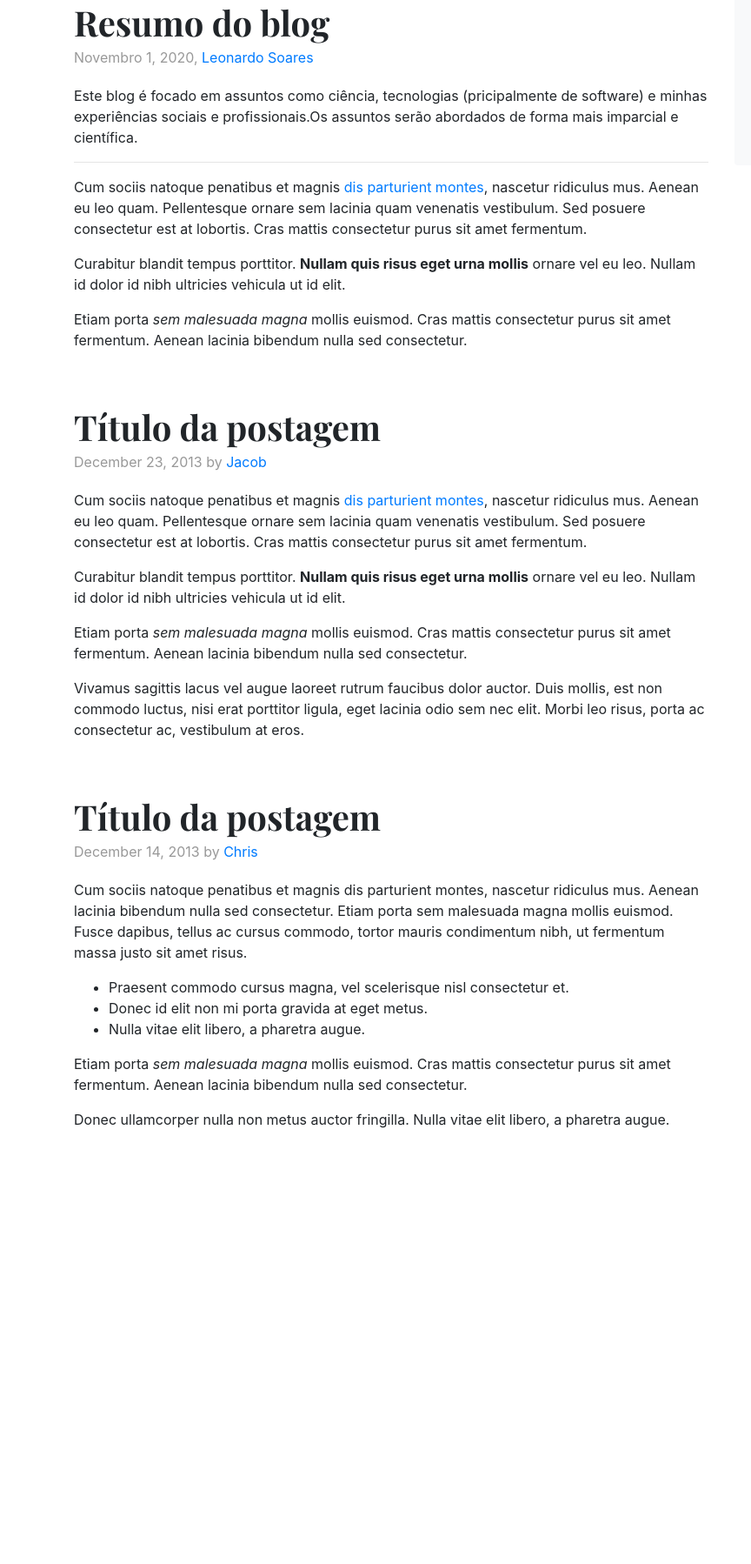
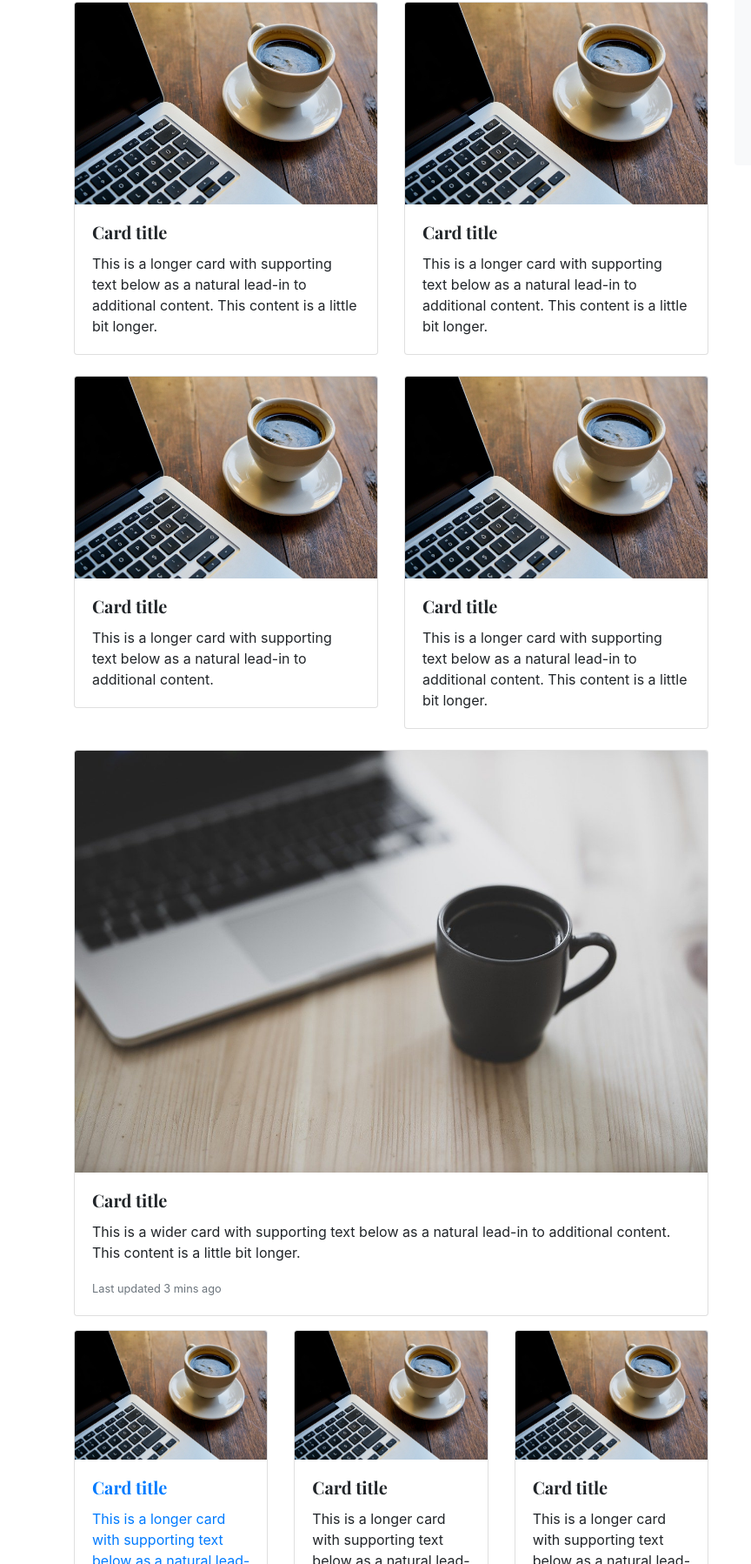
Before and after one commit to Leonardo-Soares/blog, a plain HTML site: page index.html in a window 1280 px wide. Shown: the part 1002-2800 px from the top of the page at 87% size, 0-864 px from the left. Drawn offline with nearby package versions, Linux system fonts and the light colour scheme; grey boxes are pictures that could not be loaded.

Commit message:
att do coteudo

```diff
--- a/index.html
+++ b/index.html
@@ -118,7 +118,8 @@
           <a href="#" class="stretched-link">Leia mais</a>
         </div>
         <div class="col-auto d-none d-lg-block">
-          <svg class="bd-placeholder-img" width="200" height="250" xmlns="http://www.w3.org/2000/svg" preserveAspectRatio="xMidYMid slice" focusable="false" role="img" aria-label="Placeholder: Thumbnail"><title>Placeholder</title><rect width="100%" height="100%" fill="#55595c"/><text x="50%" y="50%" fill="#eceeef" dy=".3em">Thumbnail</text></svg>
+          <!-- <svg class="bd-placeholder-img" width="200" height="250" xmlns="http://www.w3.org/2000/svg" preserveAspectRatio="xMidYMid slice" focusable="false" role="img" aria-label="Placeholder: Thumbnail"><title>Placeholder</title><rect width="100%" height="100%" fill="#55595c"/><text x="50%" y="50%" fill="#eceeef" dy=".3em">Thumbnail</text></svg> -->
+          <img src="/imgs/coffee-3047385_1280.jpg" style="width:200px; height: 250px;" class="card-img-top">
         </div>
       </div>
     </div>
@@ -144,67 +145,112 @@
     <div class="col-md-8 blog-main">
       <h3 class="pb-4 mb-4 border-bottom">
         <a href="album.html"><button type="button" class="btn btn-outline-primary">Ver todas postagens</button></a>
-
       </h3>
 
-      <div class="blog-post">
-        <h2 class="blog-post-title">Resumo do blog</h2>
-        <p class="blog-post-meta">Novembro 1, 2020, <a href="#">Leonardo Soares</a></p>
+      <div class="row row-cols-1 row-cols-md-2">
+        <div class="col mb-4">
+          <div class="card">
+            <img src="/imgs/coffee-3047385_1280.jpg" class="card-img-top" alt="...">
+            <div class="card-body">
+              <h5 class="card-title">Card title</h5>
+              <p class="card-text">This is a longer card with supporting text below as a natural lead-in to additional content. This content is a little bit longer.</p>
+            </div>
+          </div>
+        </div>
+        <div class="col mb-4">
+          <div class="card">
+            <img src="imgs/coffee-3047385_1280.jpg" class="card-img-top" alt="...">
+            <div class="card-body">
+              <h5 class="card-title">Card title</h5>
+              <p class="card-text">This is a longer card with supporting text below as a natural lead-in to additional content. This content is a little bit longer.</p>
+            </div>
+          </div>
+        </div>
+        <div class="col mb-4">
+          <div class="card">
+            <img src="imgs/coffee-3047385_1280.jpg" class="card-img-top" alt="...">
+            <div class="card-body">
+              <h5 class="card-title">Card title</h5>
+              <p class="card-text">This is a longer card with supporting text below as a natural lead-in to additional content.</p>
+            </div>
+          </div>
+        </div>
+        <div class="col mb-4">
+          <div class="card">
+            <img src="imgs/coffee-3047385_1280.jpg" class="card-img-top" alt="...">
+            <div class="card-body">
+              <h5 class="card-title">Card title</h5>
+              <p class="card-text">This is a longer card with supporting text below as a natural lead-in to additional content. This content is a little bit longer.</p>
+            </div>
+          </div>
+        </div>
+      </div>
 
-        <p>Este blog é focado em assuntos como ciência, tecnologias (pricipalmente de software) e minhas experiências sociais e profissionais.Os assuntos serão abordados de forma mais imparcial e científica.</p>
-        <hr>
-        <p>Cum sociis natoque penatibus et magnis <a href="#">dis parturient montes</a>, nascetur ridiculus mus. Aenean eu leo quam. Pellentesque ornare sem lacinia quam venenatis vestibulum. Sed posuere consectetur est at lobortis. Cras mattis consectetur purus sit amet fermentum.</p>
-        <blockquote>
-          <p>Curabitur blandit tempus porttitor. <strong>Nullam quis risus eget urna mollis</strong> ornare vel eu leo. Nullam id dolor id nibh ultricies vehicula ut id elit.</p>
-        </blockquote>
-        <p>Etiam porta <em>sem malesuada magna</em> mollis euismod. Cras mattis consectetur purus sit amet fermentum. Aenean lacinia bibendum nulla sed consectetur.</p>
-        <!-- <h2>Heading</h2>
-        <p>Vivamus sagittis lacus vel augue laoreet rutrum faucibus dolor auctor. Duis mollis, est non commodo luctus, nisi erat porttitor ligula, eget lacinia odio sem nec elit. Morbi leo risus, porta ac consectetur ac, vestibulum at eros.</p>
-        <h3>Sub-heading</h3>
-        <p>Cum sociis natoque penatibus et magnis dis parturient montes, nascetur ridiculus mus.</p>
-        <pre><code>Example code block</code></pre>
-        <p>Aenean lacinia bibendum nulla sed consectetur. Etiam porta sem malesuada magna mollis euismod. Fusce dapibus, tellus ac cursus commodo, tortor mauris condimentum nibh, ut fermentum massa.</p>
-        <h3>Sub-heading</h3>
-        <p>Cum sociis natoque penatibus et magnis dis parturient montes, nascetur ridiculus mus. Aenean lacinia bibendum nulla sed consectetur. Etiam porta sem malesuada magna mollis euismod. Fusce dapibus, tellus ac cursus commodo, tortor mauris condimentum nibh, ut fermentum massa justo sit amet risus.</p>
-        <ul>
-          <li>Praesent commodo cursus magna, vel scelerisque nisl consectetur et.</li>
-          <li>Donec id elit non mi porta gravida at eget metus.</li>
-          <li>Nulla vitae elit libero, a pharetra augue.</li>
-        </ul>
-        <p>Donec ullamcorper nulla non metus auctor fringilla. Nulla vitae elit libero, a pharetra augue.</p>
-        <ol>
-          <li>Vestibulum id ligula porta felis euismod semper.</li>
-          <li>Cum sociis natoque penatibus et magnis dis parturient montes, nascetur ridiculus mus.</li>
-          <li>Maecenas sed diam eget risus varius blandit sit amet non magna.</li>
-        </ol>
-        <p>Cras mattis consectetur purus sit amet fermentum. Sed posuere consectetur est at lobortis.</p> -->
-      </div><!-- /.blog-post -->
+      <div class="card mb-3">
+        <img src="/imgs/coffee-5132832_1280.jpg" class="card-img-top" alt="...">
+        <div class="card-body">
+          <h5 class="card-title">Card title</h5>
+          <p class="card-text">This is a wider card with supporting text below as a natural lead-in to additional content. This content is a little bit longer.</p>
+          <p class="card-text"><small class="text-muted">Last updated 3 mins ago</small></p>
+        </div>
+      </div>
 
-      <div class="blog-post">
-        <h2 class="blog-post-title">Título da postagem</h2>
-        <p class="blog-post-meta">December 23, 2013 by <a href="#">Jacob</a></p>
-
-        <p>Cum sociis natoque penatibus et magnis <a href="#">dis parturient montes</a>, nascetur ridiculus mus. Aenean eu leo quam. Pellentesque ornare sem lacinia quam venenatis vestibulum. Sed posuere consectetur est at lobortis. Cras mattis consectetur purus sit amet fermentum.</p>
-        <blockquote>
-          <p>Curabitur blandit tempus porttitor. <strong>Nullam quis risus eget urna mollis</strong> ornare vel eu leo. Nullam id dolor id nibh ultricies vehicula ut id elit.</p>
-        </blockquote>
-        <p>Etiam porta <em>sem malesuada magna</em> mollis euismod. Cras mattis consectetur purus sit amet fermentum. Aenean lacinia bibendum nulla sed consectetur.</p>
-        <p>Vivamus sagittis lacus vel augue laoreet rutrum faucibus dolor auctor. Duis mollis, est non commodo luctus, nisi erat porttitor ligula, eget lacinia odio sem nec elit. Morbi leo risus, porta ac consectetur ac, vestibulum at eros.</p>
-      </div><!-- /.blog-post -->
-
-      <div class="blog-post">
-        <h2 class="blog-post-title">Título da postagem</h2>
-        <p class="blog-post-meta">December 14, 2013 by <a href="#">Chris</a></p>
-
-        <p>Cum sociis natoque penatibus et magnis dis parturient montes, nascetur ridiculus mus. Aenean lacinia bibendum nulla sed consectetur. Etiam porta sem malesuada magna mollis euismod. Fusce dapibus, tellus ac cursus commodo, tortor mauris condimentum nibh, ut fermentum massa justo sit amet risus.</p>
-        <ul>
-          <li>Praesent commodo cursus magna, vel scelerisque nisl consectetur et.</li>
-          <li>Donec id elit non mi porta gravida at eget metus.</li>
-          <li>Nulla vitae elit libero, a pharetra augue.</li>
-        </ul>
-        <p>Etiam porta <em>sem malesuada magna</em> mollis euismod. Cras mattis consectetur purus sit amet fermentum. Aenean lacinia bibendum nulla sed consectetur.</p>
-        <p>Donec ullamcorper nulla non metus auctor fringilla. Nulla vitae elit libero, a pharetra augue.</p>
-      </div><!-- /.blog-post -->
+      <div class="row row-cols-1 row-cols-md-3">
+       <a href="postagem1.html"><div class="col mb-4">
+          <div class="card">
+            <img src="/imgs/coffee-3047385_1280.jpg" class="card-img-top" alt="...">
+            <div class="card-body">
+              <h5 class="card-title">Card title</h5>
+              <p class="card-text">This is a longer card with supporting text below as a natural lead-in to additional content. This content is a little bit longer.</p>
+            </div>
+          </div>
+        </div></a>
+        <div class="col mb-4">
+          <div class="card">
+            <img src="/imgs/coffee-3047385_1280.jpg" class="card-img-top" alt="...">
+            <div class="card-body">
+              <h5 class="card-title">Card title</h5>
+              <p class="card-text">This is a longer card with supporting text below as a natural lead-in to additional content. This content is a little bit longer.</p>
+            </div>
+          </div>
+        </div>
+        <div class="col mb-4">
+          <div class="card">
+            <img src="/imgs/coffee-3047385_1280.jpg" class="card-img-top" alt="...">
+            <div class="card-body">
+              <h5 class="card-title">Card title</h5>
+              <p class="card-text">This is a longer card with supporting text below as a natural lead-in to additional content.</p>
+            </div>
+          </div>
+        </div>
+        <div class="col mb-4">
+          <div class="card">
+            <img src="/imgs/coffee-3047385_1280.jpg" class="card-img-top" alt="...">
+            <div class="card-body">
+              <h5 class="card-title">Card title</h5>
+              <p class="card-text">This is a longer card with supporting text below as a natural lead-in to additional content. This content is a little bit longer.</p>
+            </div>
+          </div>
+        </div>
+        <div class="col mb-4">
+          <div class="card">
+            <img src="/imgs/coffee-3047385_1280.jpg" class="card-img-top" alt="...">
+            <div class="card-body">
+              <h5 class="card-title">Card title</h5>
+              <p class="card-text">This is a longer card with supporting text below as a natural lead-in to additional content. This content is a little bit longer.</p>
+            </div>
+          </div>
+        </div>
+        <div class="col mb-4">
+          <div class="card">
+            <img src="/imgs/coffee-3047385_1280.jpg" class="card-img-top" alt="...">
+            <div class="card-body">
+              <h5 class="card-title">Card title</h5>
+              <p class="card-text">This is a longer card with supporting text below as a natural lead-in to additional content. This content is a little bit longer.</p>
+            </div>
+          </div>
+        </div>
+      </div>
 
       <!-- <nav class="blog-pagination">
         <a class="btn btn-outline-primary" href="#">Postagens anteriores</a>
@@ -239,6 +285,53 @@
           <li><a href="https://twitter.com/dev_leo_soares" target="_blank" style="font-size: 130%"><img src="https://img.icons8.com/fluent/48/000000/twitter.png"/>Twitter</a></li>
         </ol>
       </div>
+
+      <div class="card mb-3" style="max-width: 540px;">
+        <div class="row no-gutters">
+          <div class="col-md-12">
+            <img src="/imgs/coffee-3047385_1280.jpg" class="card-img-top" alt="...">
+          </div>
+          <div class="col-md-12">
+            <div class="card-body">
+              <h5 class="card-title">Card title</h5>
+              <p class="card-text">This is a wider card with supporting text below as a natural lead-in to additional content. This content is a little bit longer.</p>
+              <p class="card-text"><small class="text-muted">Last updated 3 mins ago</small></p>
+            </div>
+          </div>
+        </div>
+      </div>
+
+
+      <div class="card mb-3" style="max-width: 540px;">
+        <div class="row no-gutters">
+          <div class="col-md-12">
+            <img src="/imgs/coffee-3047385_1280.jpg" class="card-img-top" alt="...">
+          </div>
+          <div class="col-md-12">
+            <div class="card-body">
+              <h5 class="card-title">Card title</h5>
+              <p class="card-text">This is a wider card with supporting text below as a natural lead-in to additional content. This content is a little bit longer.</p>
+              <p class="card-text"><small class="text-muted">Last updated 3 mins ago</small></p>
+            </div>
+          </div>
+        </div>
+      </div>
+
+
+      <div class="card mb-3" style="max-width: 540px;">
+        <div class="row no-gutters">
+          <div class="col-md-12">
+            <img src="/imgs/coffee-3047385_1280.jpg" class="card-img-top" alt="...">
+          </div>
+          <div class="col-md-12">
+            <div class="card-body">
+              <h5 class="card-title">Card title</h5>
+              <p class="card-text">This is a wider card with supporting text below as a natural lead-in to additional content. This content is a little bit longer.</p>
+              <p class="card-text"><small class="text-muted">Last updated 3 mins ago</small></p>
+            </div>
+          </div>
+        </div>
+      </div>
     </aside><!-- /.blog-sidebar -->
 
   </div><!-- /.row -->
```
